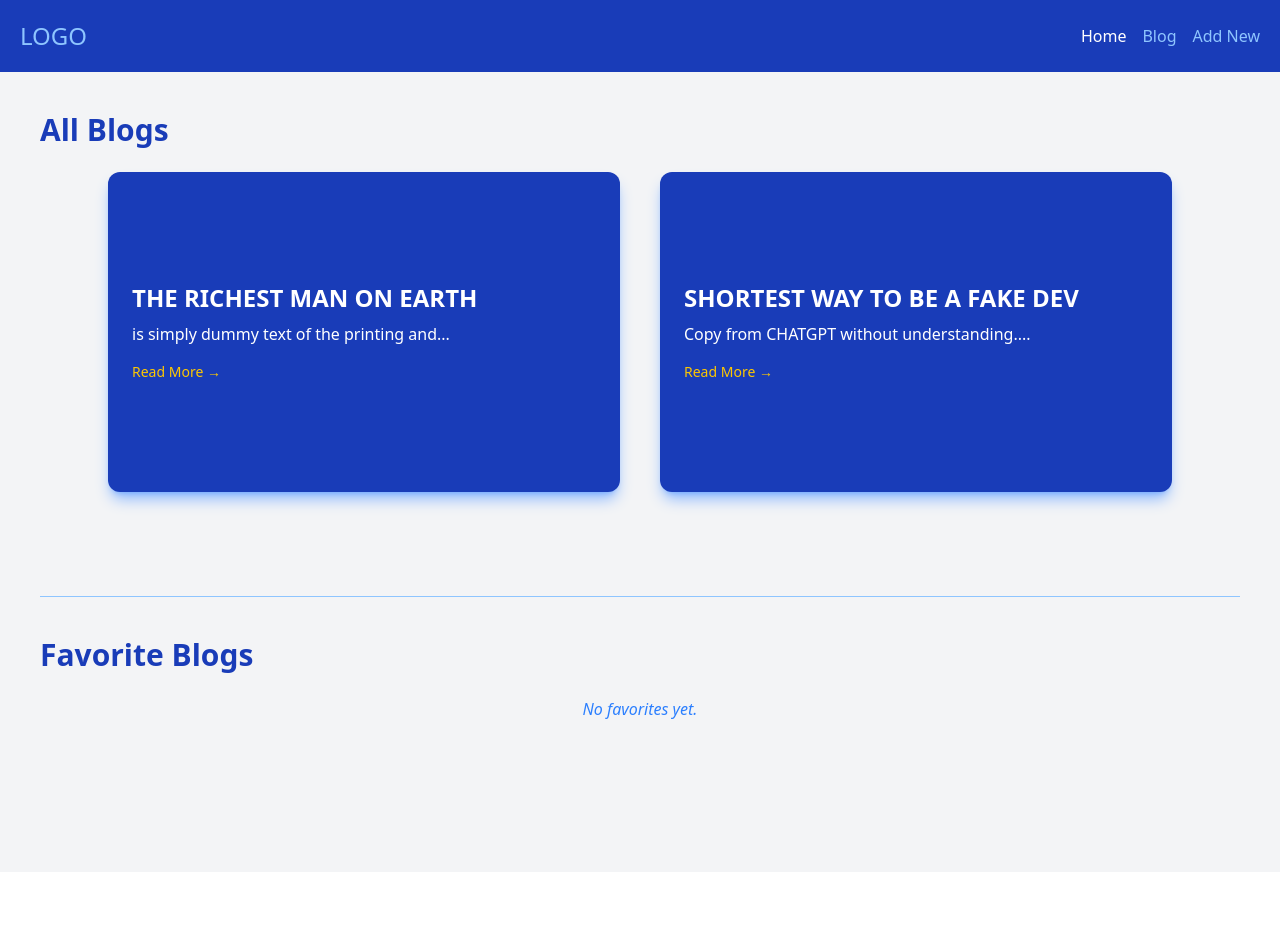
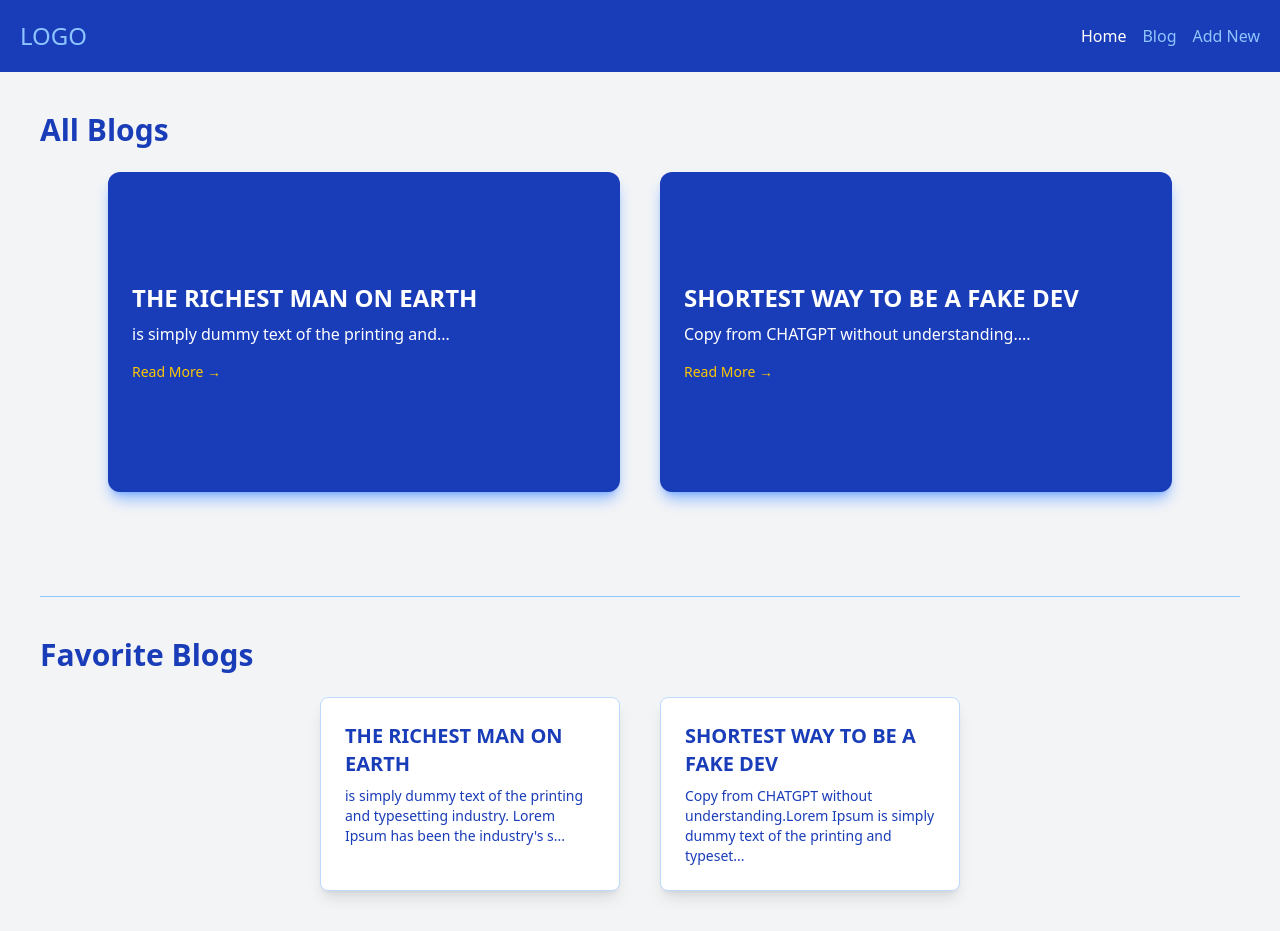
Before and after one commit to bethheal/liz-blog, a React (Vite) app: page / in a window 1280 px wide. Before the commit the page ends 872 px from the top, so only its background shows below. Built offline with nearby package versions, Linux system fonts and the light colour scheme; data requests are answered from the project's data file; the HTML template or start-up script is replaced by a standard one.

Commit message:
added fav to home

```diff
--- a/src/db.json
+++ b/src/db.json
@@ -1 +1 @@
-{"blogs":[{"title":"THE RICHEST MAN ON EARTH ","description":"is simply dummy text of the printing and typesetting industry. Lorem Ipsum has been the industry's standard dummy text ever since the 1500s, when an unknown printer took a galley of type and scrambled it to make a type specimen book. It has survived not only five centuries, but also the leap into electronic typesetting, remaining essentially unchanged. It was popularised in the 1960s with the release of Letraset sheets containing Lorem Ipsum passages, and more recently with desktop publishing software like Aldus PageMaker including versions of Lorem Ipsum.","imgAttach":"","id":"d1da2dbe-8217-464f-cbfa-c76b4f6dc8ad","liked":false},{"title":"SHORTEST WAY TO BE A FAKE DEV","description":"Copy from CHATGPT without understanding.Lorem Ipsum is simply dummy text of the printing and typesetting industry. Lorem Ipsum has been the industry's standard dummy text ever since the 1500s, when an unknown printer took a galley of type and scrambled it to make a type specimen book. It has survived not only five centuries, but also the leap into electronic typesetting, remaining essentially unchanged. It was popularised in the 1960s with the release of Letraset sheets containing Lorem Ipsum passages, and more recently with desktop publishing software like Aldus PageMaker including versions of Lorem Ipsum.","imgAttach":"","id":"7c9902ed-a4db-4051-bd05-5052bbb85196","liked":false}]}
+{"blogs":[{"title":"THE RICHEST MAN ON EARTH ","description":"is simply dummy text of the printing and typesetting industry. Lorem Ipsum has been the industry's standard dummy text ever since the 1500s, when an unknown printer took a galley of type and scrambled it to make a type specimen book. It has survived not only five centuries, but also the leap into electronic typesetting, remaining essentially unchanged. It was popularised in the 1960s with the release of Letraset sheets containing Lorem Ipsum passages, and more recently with desktop publishing software like Aldus PageMaker including versions of Lorem Ipsum.","imgAttach":"","id":"d1da2dbe-8217-464f-cbfa-c76b4f6dc8ad","liked":true,"like":true},{"title":"SHORTEST WAY TO BE A FAKE DEV","description":"Copy from CHATGPT without understanding.Lorem Ipsum is simply dummy text of the printing and typesetting industry. Lorem Ipsum has been the industry's standard dummy text ever since the 1500s, when an unknown printer took a galley of type and scrambled it to make a type specimen book. It has survived not only five centuries, but also the leap into electronic typesetting, remaining essentially unchanged. It was popularised in the 1960s with the release of Letraset sheets containing Lorem Ipsum passages, and more recently with desktop publishing software like Aldus PageMaker including versions of Lorem Ipsum.","imgAttach":"","id":"7c9902ed-a4db-4051-bd05-5052bbb85196","liked":true,"like":true}]}
--- a/src/pages/AddNew.jsx
+++ b/src/pages/AddNew.jsx
@@ -34,7 +34,7 @@ function AddNew() {
       description:"",
       imgAttach :"",
     });
-    // navigate("/blog")
+    navigate("/blog")
    } catch (err) {
     console.log(err)
 
--- a/src/pages/Blog.jsx
+++ b/src/pages/Blog.jsx
@@ -9,7 +9,6 @@ function Blog() {
   const [isExpandText, setIsExpandText] = useState(false);
   const [blogClicked, setBlogClicked] = useState(null);
   const [isDelete, setIsDelete] = useState(false);
-  const [like, setLike] = useState(false);
 
   // fetch data from api store in BLOGS
   useEffect(() => {
@@ -49,29 +48,50 @@ function Blog() {
 
 
   //Handle Like a Blog, its going to update in db when a blog is liked
-  // const handleLikeBlog = async (blogId ) =>{
-  //   try {
-  //         await axios.patch(API_URL + `/${blogId}`,{like: !like} )
+  const handleLikeBlog = async (blogId ) =>{
+    try {
+        const res =  await axios.get(API_URL + `/${blogId}` )
+        const currentLikes = res.data
+
+        const updatedLikes = {...currentLikes, liked: !currentLikes.liked};
+
+        await axios.put(API_URL + `/${blogId}`, updatedLikes);
+
+        setBlogs((prevBlogs) =>
+          prevBlogs.map((blog) =>
+            blog.id === blogId ? { ...blog, liked: !blog.liked } : blog
+          )
+        );
 
 
-  //   } catch (err) {
-  //     console.log(err);
+    } catch (err) {
+      console.log("failed to like ",err)
 
-  //   }
+    }
+  }
 
 
+
+  // const handleLikeBlog = (blogId) => {
+  //   setLike(!like); // Toggle  like state
+  //   console.log(`Blog with ID ${blogId} liked: ${!like}`);
   // }
   return (
     <div className="flex  flex-row  ">
-      <div className="flex  flex-wrap justify-center items-center w-1/2  bg-blue-200 h-full">
+      <div className="flex  flex-wrap justify-center items-center w-1/2  bg-blue-200 h-[100vh]">
         {blogs.map((blog, index) => (
           <div
             className="flex flex-col bg-blue-800 w-[40vw] text-white h-[20vh] shadow-lg shadow-blue-500/50  border-amber-500 rounded-xl  mx-40  my-10 justify-center p-10"
             key={index}
           >
             <div className="flex justify-end items-center hover:  mb-2 ">
-              <Heart className="cursor-pointer gap-2" onClick={()=>handleLikeBlog(blog.id)}  color={like ? "red" : "white"} fill={like ? "red" : "none"}/>
-                 {/* colour === red if like is true else white same as fill */}
+<Heart
+  className="cursor-pointer gap-2"
+  onClick={() => handleLikeBlog(blog.id)}
+  color={blog.liked ? "red" : "white"}
+  fill={blog.liked ? "red" : "none"}
+/>
+
               <Trash className="cursor-pointer" onClick={() =>handleDeleteBlog(blog.id)}/>
             </div>
             {/* <img
@@ -102,7 +122,9 @@ function Blog() {
       {/* <h1 className="text-4xl justify-center text-blue-800 font-bold"> Read Full Story</h1> */}
 
       <div className="flex   justify-center items-center w-1/2 h-[100vh]">
+
         <div className="flex flex-col  text-blue-800 h-[60vh] w-[70vw] shadow-lg shadow-blue-500/50  border-amber-500 rounded-xl my-20 mx-10 justify-center p-10">
+
           {blogClicked && (
             //Show this when a blog is clicked
             <div>
--- a/src/pages/Home.jsx
+++ b/src/pages/Home.jsx
@@ -6,6 +6,8 @@ const API_URL = "http://localhost:3000/blogs";
 
 function Home() {
   const [blogs, setBlogs] = useState([]);
+  const favoriteBlogs = blogs.filter(blog => blog.liked);
+
 
   useEffect(() => {
     const fetchBlogs = async () => {
@@ -35,7 +37,7 @@ function Home() {
           <p className="text-base">{blog.description.length > 40 ? blog.description.slice(0, 40) + "..." : blog.description}</p>
 
            <NavLink
-        to={`/blog/${blog.id}`}
+        to= "/blog"
         className="mt-4 text-yellow-400 hover:underline text-sm"
       >
         Read More →
@@ -45,14 +47,26 @@ function Home() {
     </div>
   </section>
 
-  {/* Bottom Section: Favorites (placeholder for now) */}
-  <section className="mt-10 border-t border-blue-300 pt-10">
-    <h2 className="text-3xl font-bold text-blue-800 mb-6">Favorite Blogs</h2>
-    <div className="flex flex-wrap justify-center gap-10">
-      {/* Future: Map over favorite blogs here */}
+  {/* Bottom Section: Favorites */}
+<section className="mt-10 border-t border-blue-300 pt-10">
+  <h2 className="text-3xl font-bold text-blue-800 mb-6">Favorite Blogs</h2>
+  <div className="flex flex-wrap justify-center gap-10">
+    {favoriteBlogs.length === 0 ? (
       <div className="text-blue-500 text-center italic">No favorites yet.</div>
-    </div>
-  </section>
+    ) : (
+      favoriteBlogs.map((blog) => (
+        <div
+          key={blog.id}
+          className="bg-white text-blue-800 w-[300px] p-6 rounded-lg shadow-lg border border-blue-200"
+        >
+          <h3 className="text-xl font-semibold mb-2">{blog.title}</h3>
+          <p className="text-sm">{blog.description.slice(0, 100)}...</p>
+        </div>
+      ))
+    )}
+  </div>
+</section>
+
 </div>
 
   );
```
